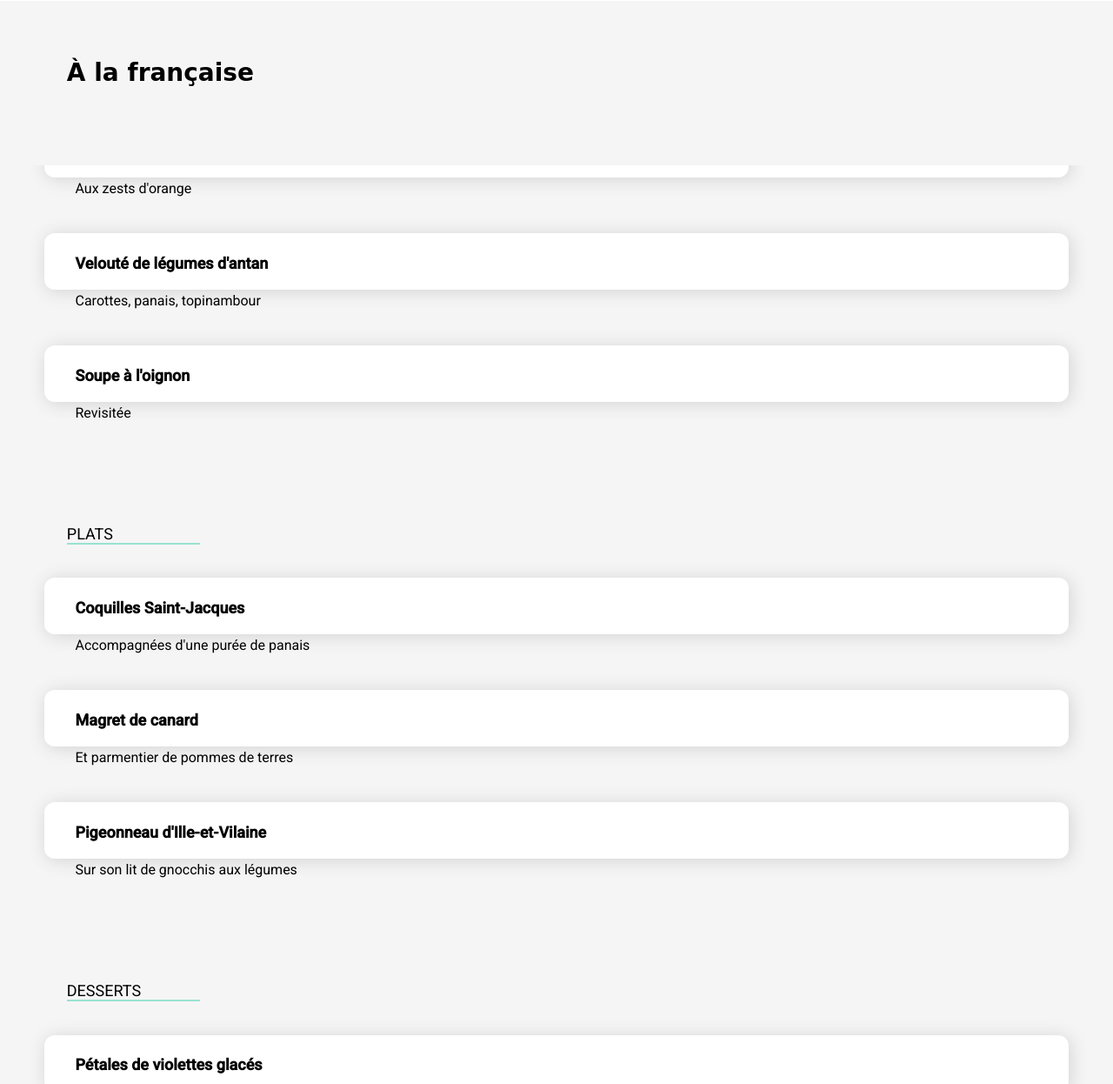
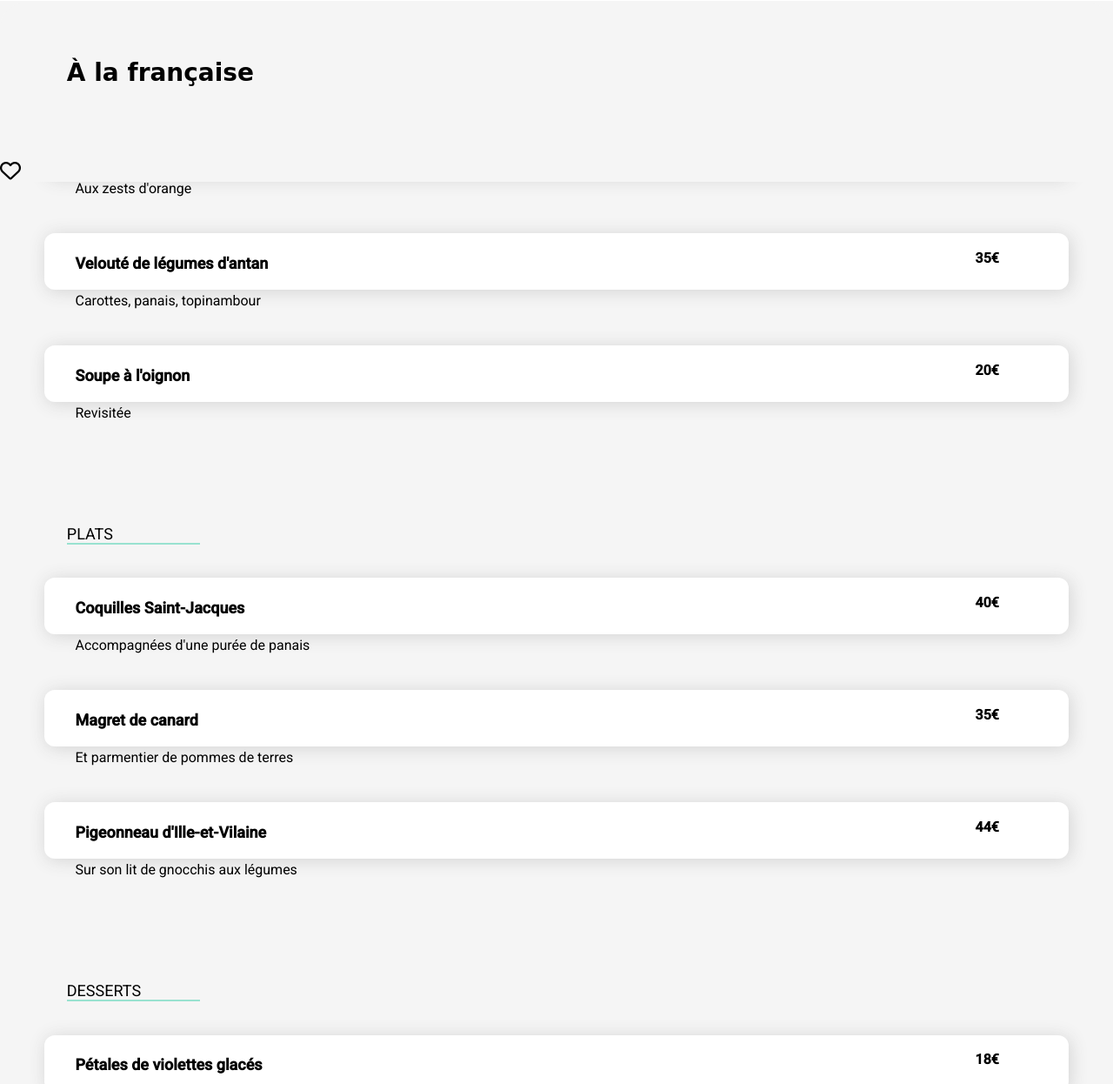
Before and after one commit to EmerickJunger/emerickjunger_3_24052022, a plain HTML site: page pages/palette.html in a window 1280 px wide. Shown: the part 373-1619 px from the top of the page at 87% size. Drawn offline with Linux system fonts and the light colour scheme; a web font is replaced by a local one.

Commit message:
Font page palette

```diff
--- a/pages/palette.html
+++ b/pages/palette.html
@@ -12,7 +12,7 @@
 </head>
 <body>
     <header>
-        <i class="fa-solid fa-arrow-left"></i>
+        <i class="fa-regular fa-arrow-left"></i>
         <h1>ohmyfood</h1>
     </header>
     <main class="menu">
@@ -23,46 +23,47 @@
         </div>
         <div class="carte">
             <h1>À la française</h1>
+            <i class="fa-regular fa-heart coeur"></i>
         </div>
         <div class="tryptique">
             <h2 class="variété">ENTRÉES</h2>
             <figure class="choix">
                 <h2>Tartare de poulpe acidulé</h2>
-                <h3>Aux zests d'orange</h3>
+                <h3>Aux zests d'orange<em>25€</em></h3>
             </figure>
             <figure class="choix">
                 <h2>Velouté de légumes d'antan</h2>
-                <h3>Carottes, panais, topinambour</h3>
+                <h3>Carottes, panais, topinambour<em>35€</em></h3>
             </figure>
             <figure class="choix">
                 <h2>Soupe à l'oignon</h2>
-                <h3>Revisitée</h3>
+                <h3>Revisitée<em>20€</em></h3>
             </figure>
             <h2 class="variété">PLATS</h2>
             <figure class="choix">
                 <h2>Coquilles Saint-Jacques</h2>
-                <h3>Accompagnées d'une purée de panais</h3>
+                <h3>Accompagnées d'une purée de panais<em>40€</em></h3>
             </figure>
             <figure class="choix">
                 <h2>Magret de canard</h2>
-                <h3>Et parmentier de pommes de terres</h3>
+                <h3>Et parmentier de pommes de terres<em>35€</em></h3>
             </figure>
             <figure class="choix">
                 <h2>Pigeonneau d'Ille-et-Vilaine</h2>
-                <h3>Sur son lit de gnocchis aux légumes</h3>
+                <h3>Sur son lit de gnocchis aux légumes<em>44€</em></h3>
             </figure>
             <h2 class="variété">DESSERTS</h2>
             <figure class="choix">
                 <h2>Pétales de violettes glacés</h2>
-                <h3>Et purée de noisettes</h3>
+                <h3>Et purée de noisettes<em>18€</em></h3>
             </figure>
             <figure class="choix">
                 <h2>Fondant au chocolat</h2>
-                <h3>Revisité</h3>
+                <h3>Revisité<em>22€</em></h3>
             </figure>
             <figure class="choix">
                 <h2>Millefeuille croustillant</h2>
-                <h3>Myrtilles et pâte d'amande</h3>
+                <h3>Myrtilles et pâte d'amande<em>23€</em></h3>
             </figure>
             <p>Commander</p>
         </div>
--- a/style.css
+++ b/style.css
@@ -337,3 +337,20 @@ footer li
     border-bottom: solid 2px #99E2D0;
     width: 12%;
 }
+.choix em
+{
+    display: flex;
+    flex-direction: row-reverse;
+    margin-right: 7%;
+    margin-top: -6%;
+    font-weight: 600;
+    font-style: normal;
+}
+.coeur::before
+{
+    display: flex;
+    font-size: x-large;
+    margin-top: -4%;
+    padding-bottom: 4%;
+    margin-right: 3%;
+}
```
Also changed, not shown: index.html (+4 -0 lines).
